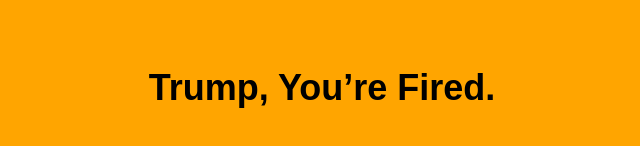
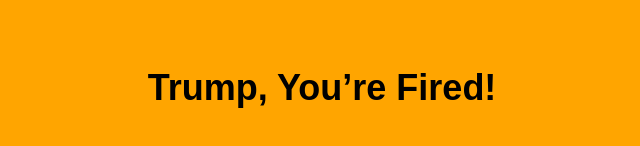
Before and after one commit to outofbizz/trump-youre-fired, a website built with webpack: page index.html in a window 1280 px wide. Shown: the part 312-458 px from the top of the page, without its empty margins (318-958 px from the left). Built offline with nearby package versions, Linux system fonts and the light colour scheme; files whose address does not match are found by name.

Commit message:
update name

```diff
--- a/index.html
+++ b/index.html
@@ -2,14 +2,14 @@
 <html>
   <head>
     <meta charset="utf-8">
-    <title>Trump, You’re Fired.</title>
+    <title>Trump, You’re Fired!</title>
     <link rel="stylesheet" href="/lib/styles.css" type="text/css" media="screen" charset="utf-8">
     <meta name="viewport" content="width=device-width, initial-scale=1">
   </head>
   <body>
     <main>
       <header>
-        <h1>Trump, You’re Fired.</h1>
+        <h1>Trump, You’re Fired!</h1>
       </header>
     </main>
     <script src="/lib/index.bundle.js" type="text/javascript" charset="utf-8"></script>
```
